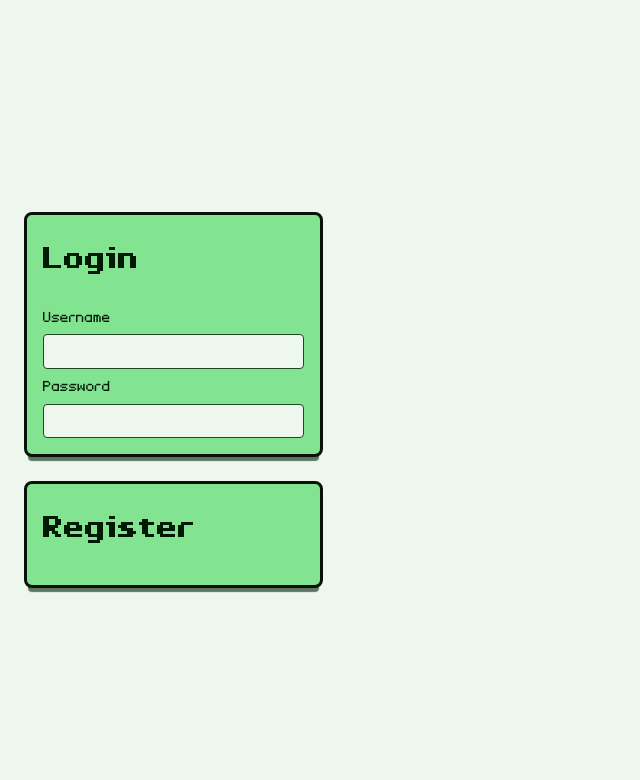
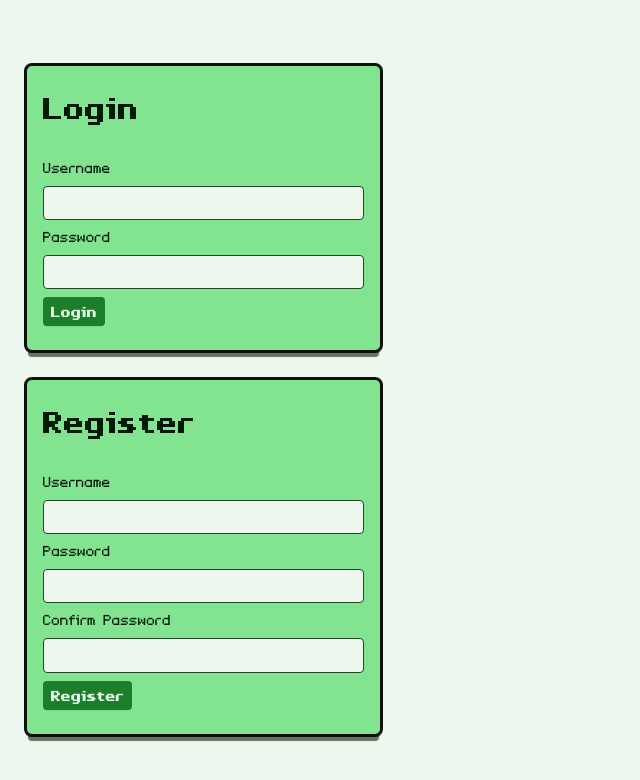
Before and after one commit to Picorims/app5-broccolii, a React (Vite) app in the folder src-front/: page /login in a window 1280 px wide. Shown: the top 780 px of the page, without its empty margins (0-640 px from the left). Built offline with nearby package versions, Linux system fonts and the light colour scheme.

Commit message:
✨ feat(login): add button component

```diff
--- /dev/null
+++ b/src-front/src/components/Button/Button.module.css
@@ -0,0 +1,36 @@
+/*
+  Copyright (c) 2024 Charly Schmidt aka Picorims<picorims.contact@gmail.com>,
+  Alexis Hu, Olivier Proquez, Arnaud Bulteau, Maxime Le Bot
+
+  This Source Code Form is subject to the terms of the Mozilla Public
+  License, v. 2.0. If a copy of the MPL was not distributed with this
+  file, You can obtain one at http://mozilla.org/MPL/2.0/.
+*/
+
+.button {
+    font-size: 1.2rem;
+    transition: 0.1s transform;
+}
+.button:hover {
+    cursor: pointer;
+}
+.button:active {
+    transform: scale(0.95);
+}
+
+.button:global(.primary) {
+    margin: var(--spacing-s) 0;
+    padding: var(--spacing-xs) var(--spacing-s);
+
+    color: var(--text-50);
+
+    border: none;
+    border-radius: var(--border-radius-s);
+    background-color: var(--primary-700);
+    font-weight: bold;
+
+    box-shadow: 0 2px 1px -2px var(--shadow-800);
+}
+.button:global(.primary):hover {
+    background-color: var(--primary-600);
+}
--- /dev/null
+++ b/src-front/src/components/Button/Button.tsx
@@ -0,0 +1,25 @@
+/*
+  Copyright (c) 2024 Charly Schmidt aka Picorims<picorims.contact@gmail.com>,
+  Alexis Hu, Olivier Proquez, Arnaud Bulteau, Maxime Le Bot
+
+  This Source Code Form is subject to the terms of the Mozilla Public
+  License, v. 2.0. If a copy of the MPL was not distributed with this
+  file, You can obtain one at http://mozilla.org/MPL/2.0/.
+*/
+
+import { classList } from "../../lib/string";
+import styles from "./Button.module.css";
+
+export interface Props {
+    type: "button" | "submit";
+    children: React.ReactNode;
+    variant?: "primary" | "secondary" | "accent";
+}
+
+export default function Button({ type, children, variant = "secondary" }: Props) {
+    return (
+        <button type={type} className={classList(styles.button, variant)}>
+            {children}
+        </button>
+    );
+};
--- /dev/null
+++ b/src-front/src/lib/string.ts
@@ -0,0 +1,12 @@
+/*
+  Copyright (c) 2024 Charly Schmidt aka Picorims<picorims.contact@gmail.com>,
+  Alexis Hu, Olivier Proquez, Arnaud Bulteau, Maxime Le Bot
+
+  This Source Code Form is subject to the terms of the Mozilla Public
+  License, v. 2.0. If a copy of the MPL was not distributed with this
+  file, You can obtain one at http://mozilla.org/MPL/2.0/.
+*/
+
+export function classList(...classes: string[]) {
+    return classes.join(" ");
+}
--- a/src-front/src/pages/Login/LoginPage.tsx
+++ b/src-front/src/pages/Login/LoginPage.tsx
@@ -7,6 +7,7 @@
   file, You can obtain one at http://mozilla.org/MPL/2.0/.
 */
 
+import Button from "../../components/Button/Button";
 import Card from "../../components/Card/Card";
 import LabeledInput from "../../components/LabeledInput/LabeledInput";
 
@@ -17,9 +18,14 @@ export default function LoginPage() {
                 <h2>Login</h2>
                 <LabeledInput type="text" label="Username" />
                 <LabeledInput type="password" label="Password" />
+                <Button type="submit" variant="primary">Login</Button>
             </Card >
             <Card>
                 <h2>Register</h2>
+                <LabeledInput type="text" label="Username" />
+                <LabeledInput type="password" label="Password" />
+                <LabeledInput type="password" label="Confirm Password" />
+                <Button type="submit" variant="primary">Register</Button>
             </Card>
         </>
     );
```
